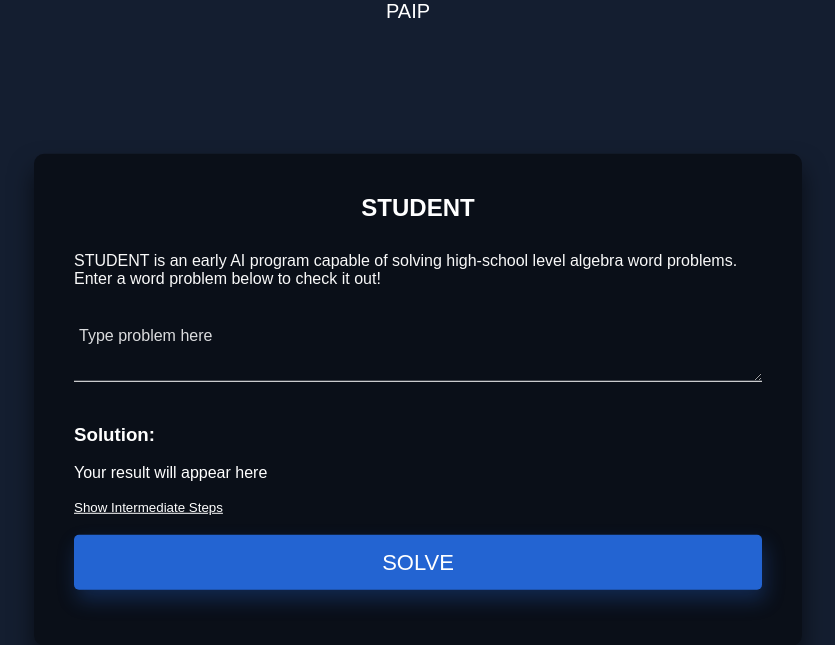
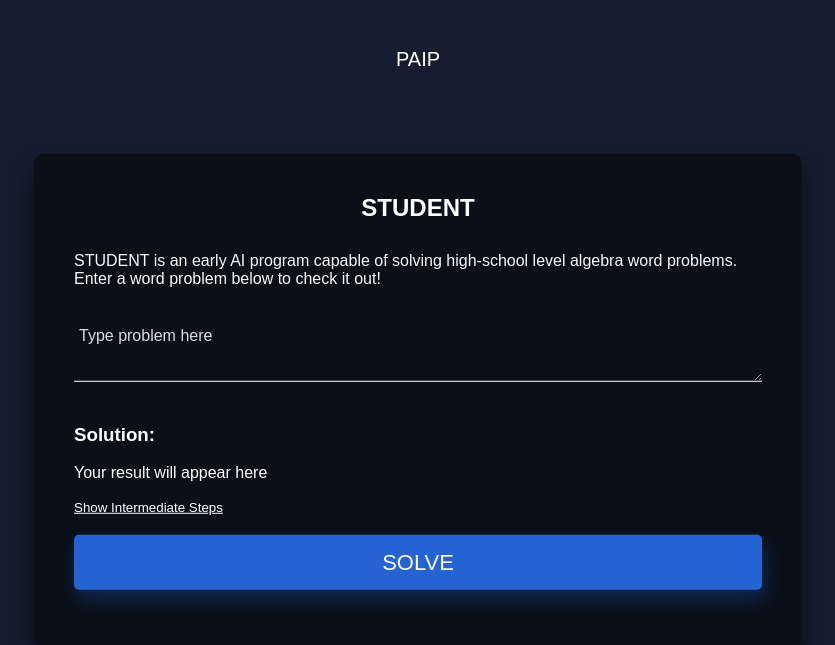
Before and after one commit to S-JZ/paip-goes-haskell, a Django app: page /student/ in a window 1280 px wide. Shown: the top 645 px of the page, without its empty margins (222-1057 px from the left). Run offline with Django 4.2, Linux system fonts and the light colour scheme; some libraries are stand-ins or nearby versions.

Commit message:
UI Changes

```diff
--- a/WebApp/templates/gps.html
+++ b/WebApp/templates/gps.html
@@ -341,11 +341,13 @@
         100% { transform: rotate(360deg); }
       }
       .navbar-brand {
-        padding-top: 0.3125rem;
+        padding-top: 6vh;
         padding-bottom: 0.3125rem;
         font-size: 1.25rem;
         align: center;
         margin-left: 47.5vw;
+        display: flex;
+        justify-content: center;
         text-decoration: none;
         white-space: nowrap;
       }
--- a/WebApp/templates/student.html
+++ b/WebApp/templates/student.html
@@ -248,25 +248,24 @@
           background: transparent;
         }
       }
+
       .navbar-brand {
-        padding-top: 0.3125rem;
+        padding-top: 6vh;
         padding-bottom: 0.3125rem;
         font-size: 1.25rem;
-        align: center;
-        margin-top: 2vh;
-        margin-left: 47.5vw;
         color: white;
+        display: flex;
+        justify-content: center;
         text-decoration: none;
         white-space: nowrap;
       }
 
-      /****  floating-Lable style end ****/
     </style>
   </head>
   <body>
     <nav class="navbar bg-dark">
-      <div class="container-fluid pb-4">
-       <a class="navbar-brand text-white" href="/">PAIP</a>
+      <div class="container-fluid">
+        <a class="navbar-brand text-white" href="/">PAIP</a>
       </div>
     </nav>
 
```
